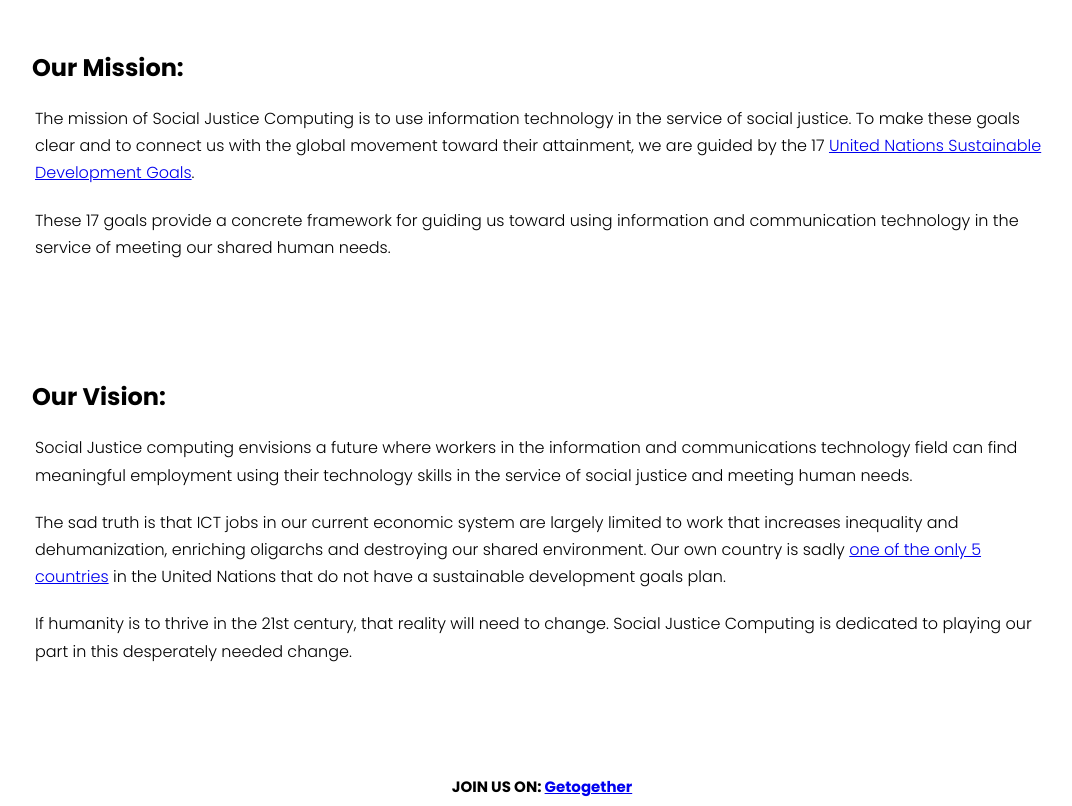
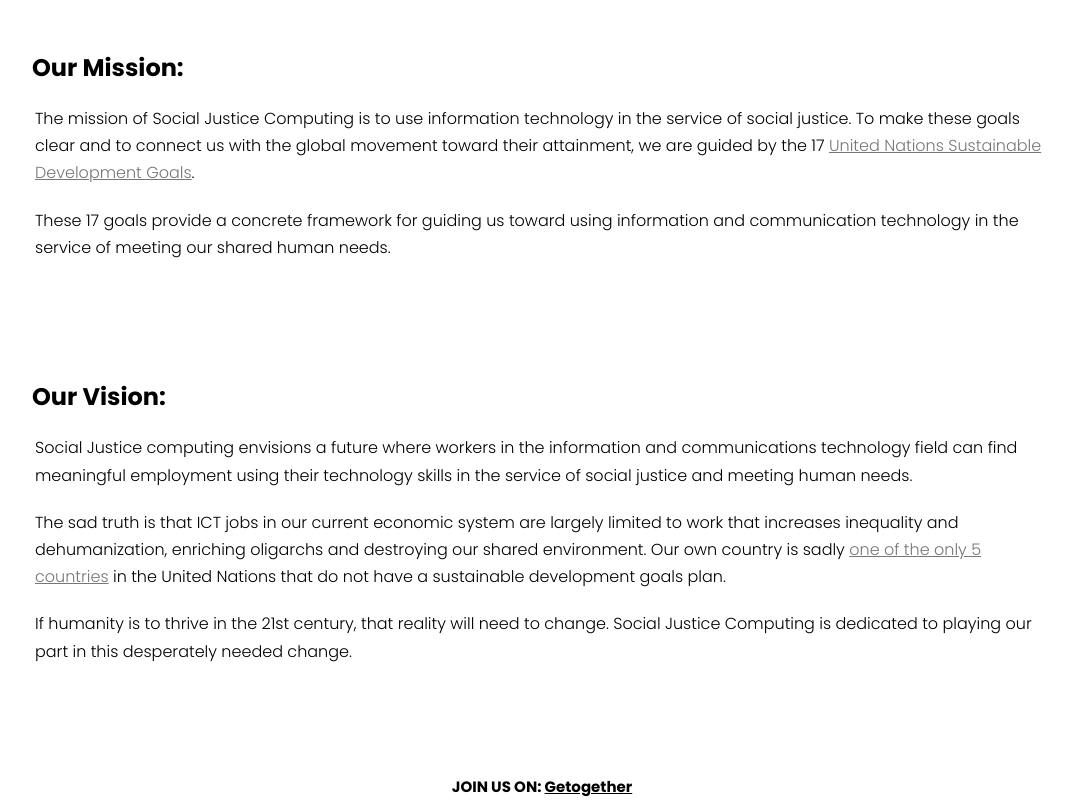
Before and after one commit to sjcompute/sjcompute.github.io, a plain HTML site: page index.html in a window 1280 px wide. Shown: the part 1240-2046 px from the top of the page, without its empty margins (98-1170 px from the left). Drawn offline with Linux system fonts and the light colour scheme.

Commit message:
Change link color

```diff
--- a/css/sjcomputing.css
+++ b/css/sjcomputing.css
@@ -68,7 +68,7 @@
   position: relative;
   padding: 30px 100px;
 }
-section>a, article>a {
+section a, section a:visited, article a, article a:visited {
   color: var(--grey);
 }
 h1 {
@@ -107,11 +107,11 @@
   line-height: 2;
   padding: 10px;
 }
-footer>a {
+footer a, footer a:visited {
   color: #000;
   transition: all ease-in-out 150ms;
 }
-footer>a:hover {
+footer a:hover {
   color: var(--grey);
 }
 .social-links {
```
